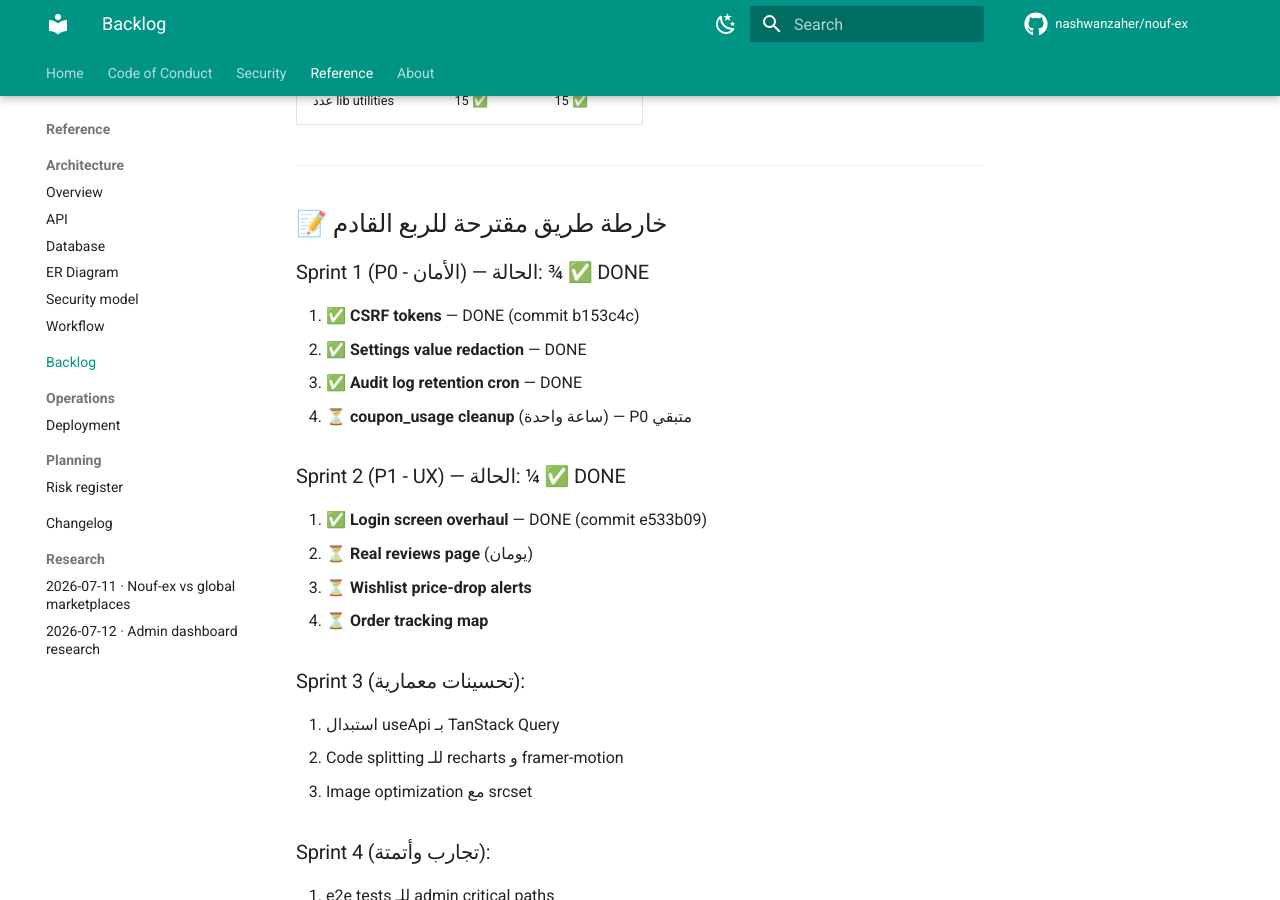
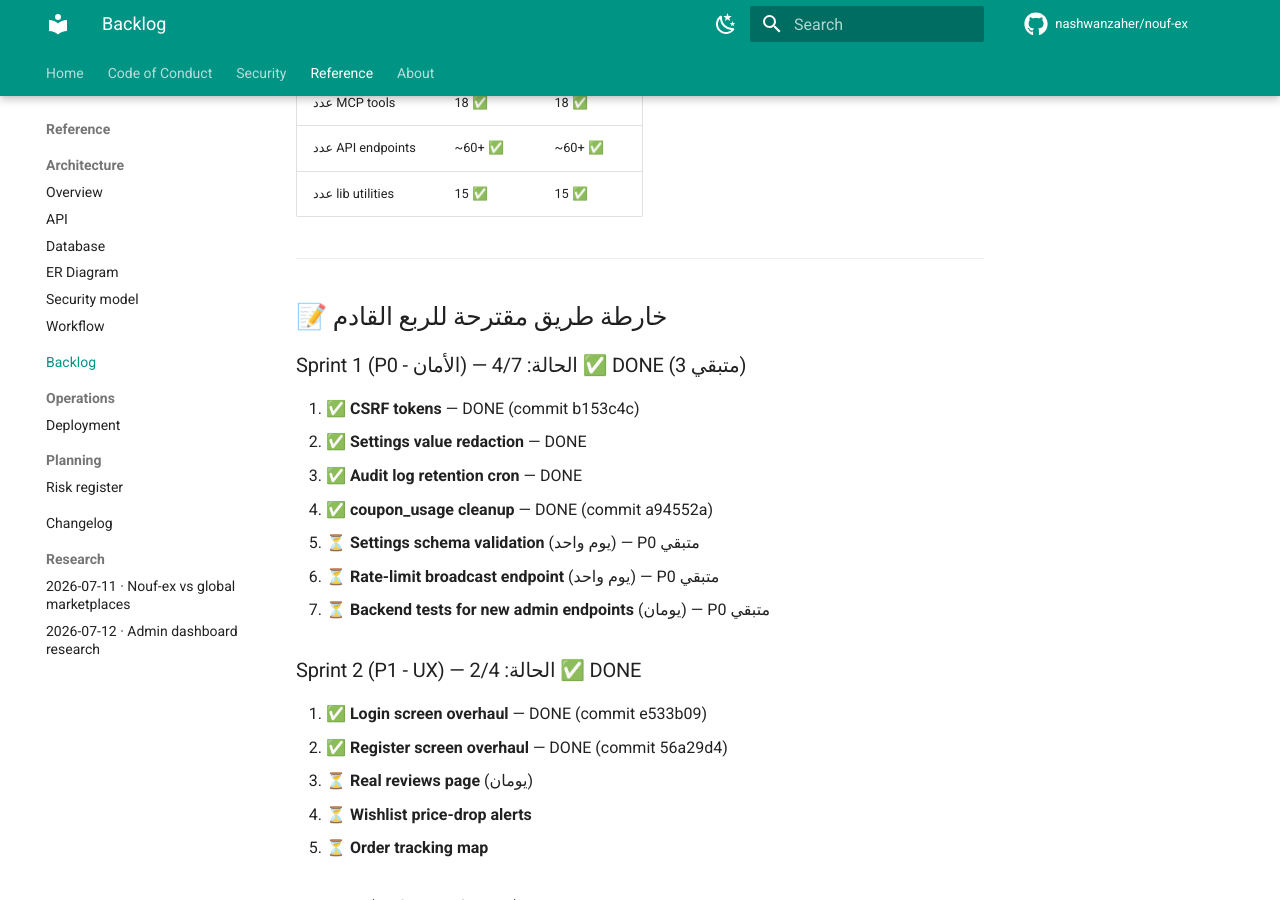
Before and after one commit to nashwanzaher/nouf-ex, an MkDocs documentation site: the page built from docs/BACKLOG.md, in a window 1280 px wide and 900 px high, scrolled down 25331 px. Built offline with MkDocs 1.6.1 and Material for MkDocs 9.7.7, drawn with Linux system fonts in a browser that asks for light colours; comment, search, counter and statistics services are not loaded; some of the changed text lies outside the part shown.

Commit message:
docs(backlog): mark P0 #4 coupon_usage cleanup + Register v2 as DONE
After committing:
- a94552a fix(api): clean up orphaned coupon_usage rows on coupon deletion (P0)
- 56a29d4 feat(auth): comprehensive Register screen overhaul v2

Update BACKLOG.md to reflect:

P0 section
- Mark "Auto-cleanup orphaned coupon_usage on coupon delete" as DONE
  with reference to commit a94552a and the db.tx() transaction pattern

Sprint 1 status
- Update from 3/4 DONE to 4/7 DONE (P0 has 7 items total now, with 3
  remaining: Settings schema validation, Rate-limit broadcast,
  Backend tests for new admin endpoints)

Sprint 2 status
- Update from 1/4 to 2/4 DONE (Register v2 added)

Recently completed
- Add P0 #4 coupon_usage cleanup
- Add Register screen v2

Co-Authored-By: Claude <noreply@anthropic.com>

```diff
--- a/docs/BACKLOG.md
+++ b/docs/BACKLOG.md
@@ -38,9 +38,10 @@
       Settings / Broadcast). الملف: `apps/api/src/tests/`.
       (E2E tests موجودة في `apps/e2e/e2e/phase*.ps1` لكن unit tests مفقودة)
 
-- [ ] **Auto-cleanup orphaned coupon_usage on coupon delete** — حذف القسيمة
-      حالياً يحذف السجل لكن لا يحذف `coupon_usage` المرتبطة. أضف
-      `DELETE FROM coupon_usage WHERE coupon_id = $1` قبل `DELETE FROM coupons`.
+- [x] ✅ **Auto-cleanup orphaned coupon_usage on coupon delete** — **مُنفَّذ** في
+      `routes/admin-extras.ts:277-307` (commit a94552a). يستخدم `db.tx()` لإجراء
+      الحذف في transaction واحدة، مع تسجيل عدد الـ usage rows المحذوفة في
+      admin_audit_log.
 
 - [ ] **Rate-limit broadcast endpoint** — `POST /api/admin/notifications/broadcast`
       يمكن أن يبث لآلاف المستخدمين فيطلب rate-limiting (مثلاً: 10/minute per admin).
@@ -348,7 +349,9 @@
 - ✅ **CSRF tokens** في `lib/csrf.ts` (154 سطر، double-submit cookie pattern)
 - ✅ **Audit log retention** في `lib/audit-scheduler.ts` (165 سطر، node-cron 03:00 UTC)
 - ✅ **Settings value redaction** في `lib/settings-redact.ts` (165 سطر)
+- ✅ **Auto-cleanup orphaned coupon_usage** (commit a94552a) — P0 #4 DONE
 - ✅ **Login screen overhaul v2** بمقاييس Alibaba/Taobao/Amazon (808 سطر TSX + 526 سطر CSS)
+- ✅ **Register screen overhaul v2** (651 سطر TSX، password strength meter، validation متطابق مع backend)
 - ✅ **إنشاء 7 ملفات توثيق ناقصة**:
   - `docs/architecture/overview.md`
   - `docs/architecture/api.md`
@@ -803,17 +806,21 @@
 
 ## 📝 خارطة طريق مقترحة للربع القادم
 
-### Sprint 1 (P0 - الأمان) — الحالة: 3/4 ✅ DONE
+### Sprint 1 (P0 - الأمان) — الحالة: 4/7 ✅ DONE (3 متبقي)
 1. ✅ **CSRF tokens** — DONE (commit b153c4c)
 2. ✅ **Settings value redaction** — DONE
 3. ✅ **Audit log retention cron** — DONE
-4. ⏳ **coupon_usage cleanup** (ساعة واحدة) — P0 متبقي
+4. ✅ **coupon_usage cleanup** — DONE (commit a94552a)
+5. ⏳ **Settings schema validation** (يوم واحد) — P0 متبقي
+6. ⏳ **Rate-limit broadcast endpoint** (يوم واحد) — P0 متبقي
+7. ⏳ **Backend tests for new admin endpoints** (يومان) — P0 متبقي
 
-### Sprint 2 (P1 - UX) — الحالة: 1/4 ✅ DONE
+### Sprint 2 (P1 - UX) — الحالة: 2/4 ✅ DONE
 1. ✅ **Login screen overhaul** — DONE (commit e533b09)
-2. ⏳ **Real reviews page** (يومان)
-3. ⏳ **Wishlist price-drop alerts**
-4. ⏳ **Order tracking map**
+2. ✅ **Register screen overhaul** — DONE (commit 56a29d4)
+3. ⏳ **Real reviews page** (يومان)
+4. ⏳ **Wishlist price-drop alerts**
+5. ⏳ **Order tracking map**
 
 ### Sprint 3 (تحسينات معمارية):
 1. استبدال useApi بـ TanStack Query
```
